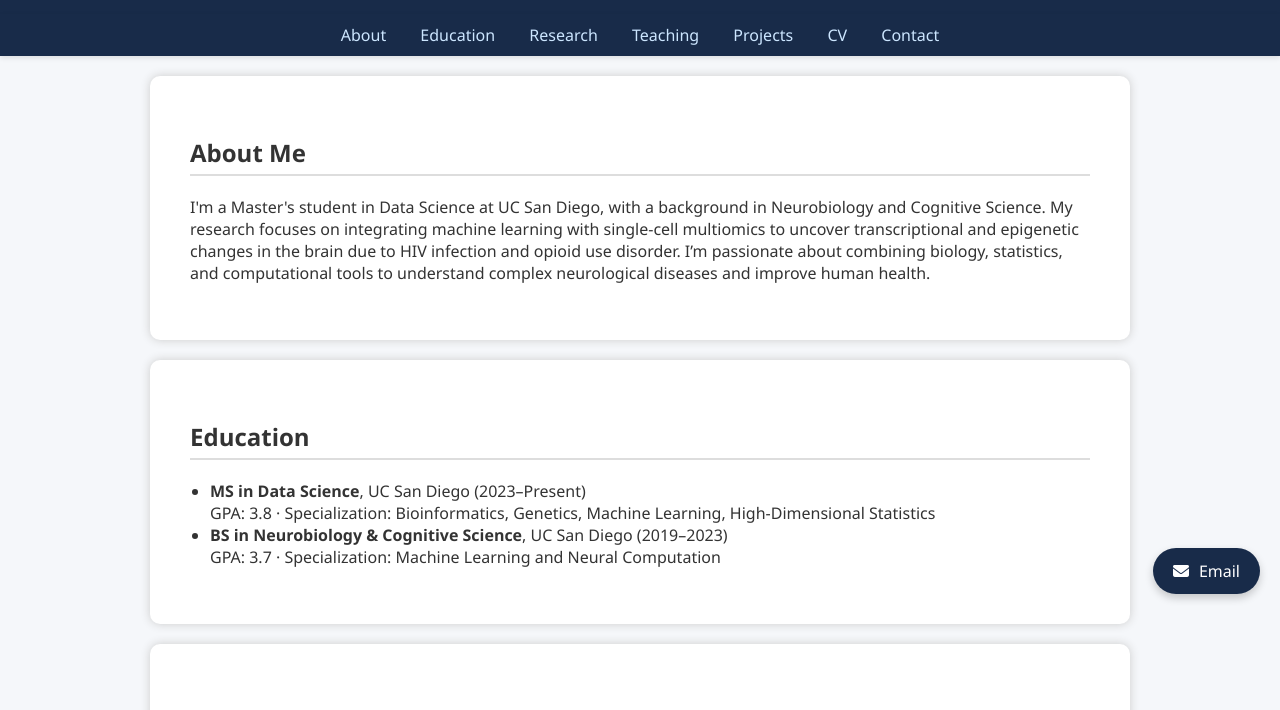
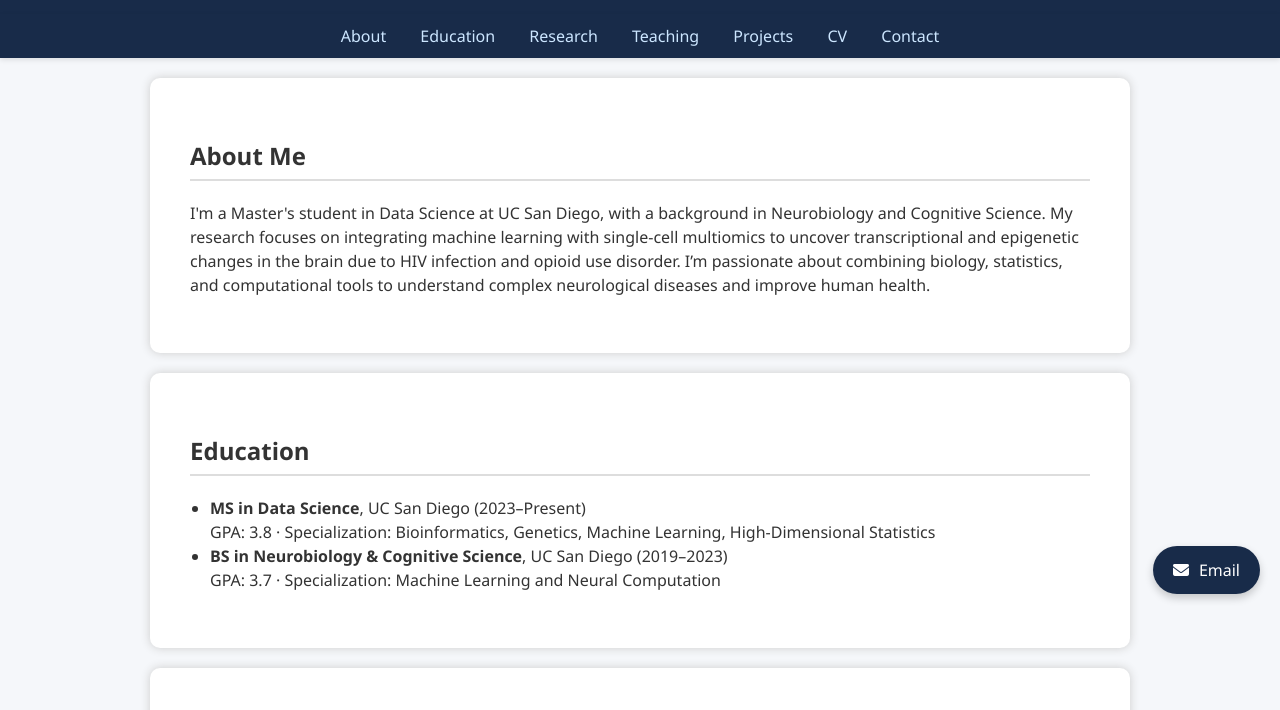
Before and after one commit to JasonC1217/JasonC1217.github.io, a plain HTML site: page index.html in a window 1280 px wide. Shown: the part 186-896 px from the top of the page. Drawn offline with Linux system fonts and the light colour scheme.

Commit message:
Changed line spacing

```diff
--- a/index.html
+++ b/index.html
@@ -16,6 +16,7 @@
       padding: 0;
       background: #f5f7fa;
       color: #333;
+      line-height: 1.5
     }
 
     header {
```
